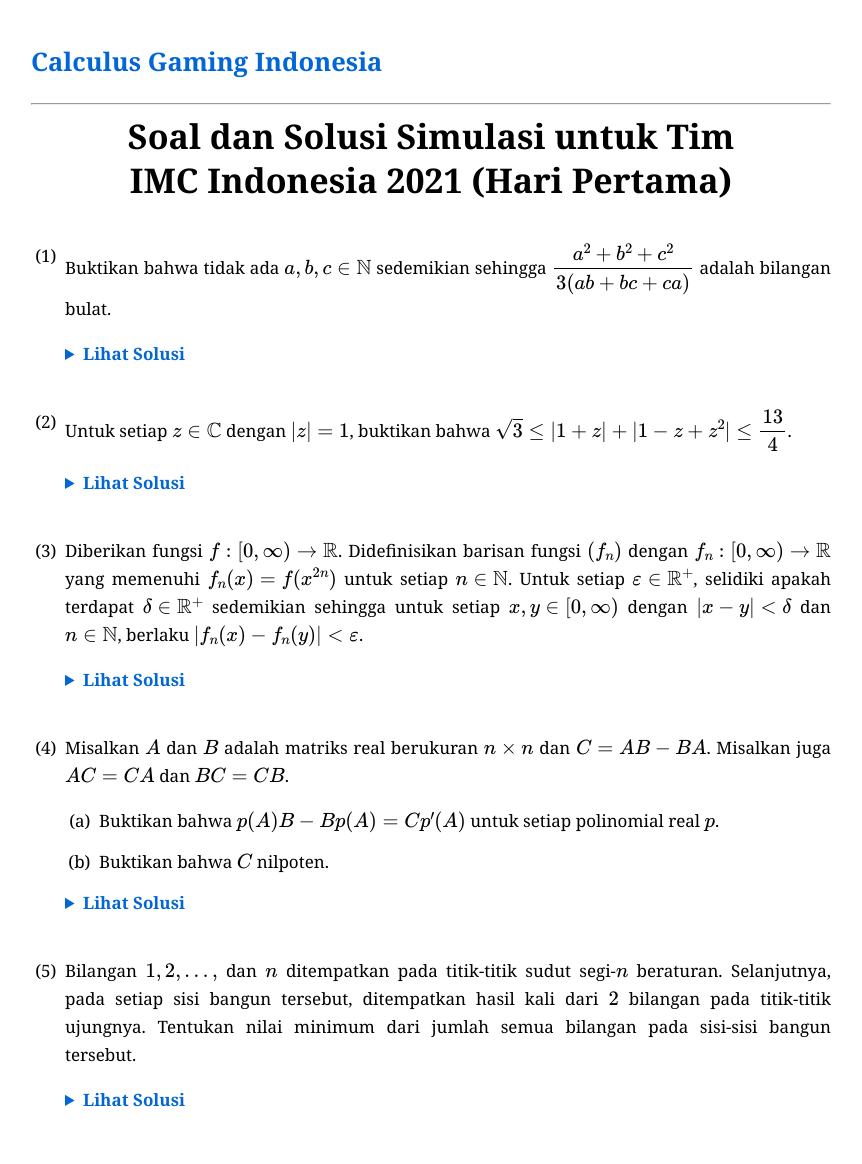
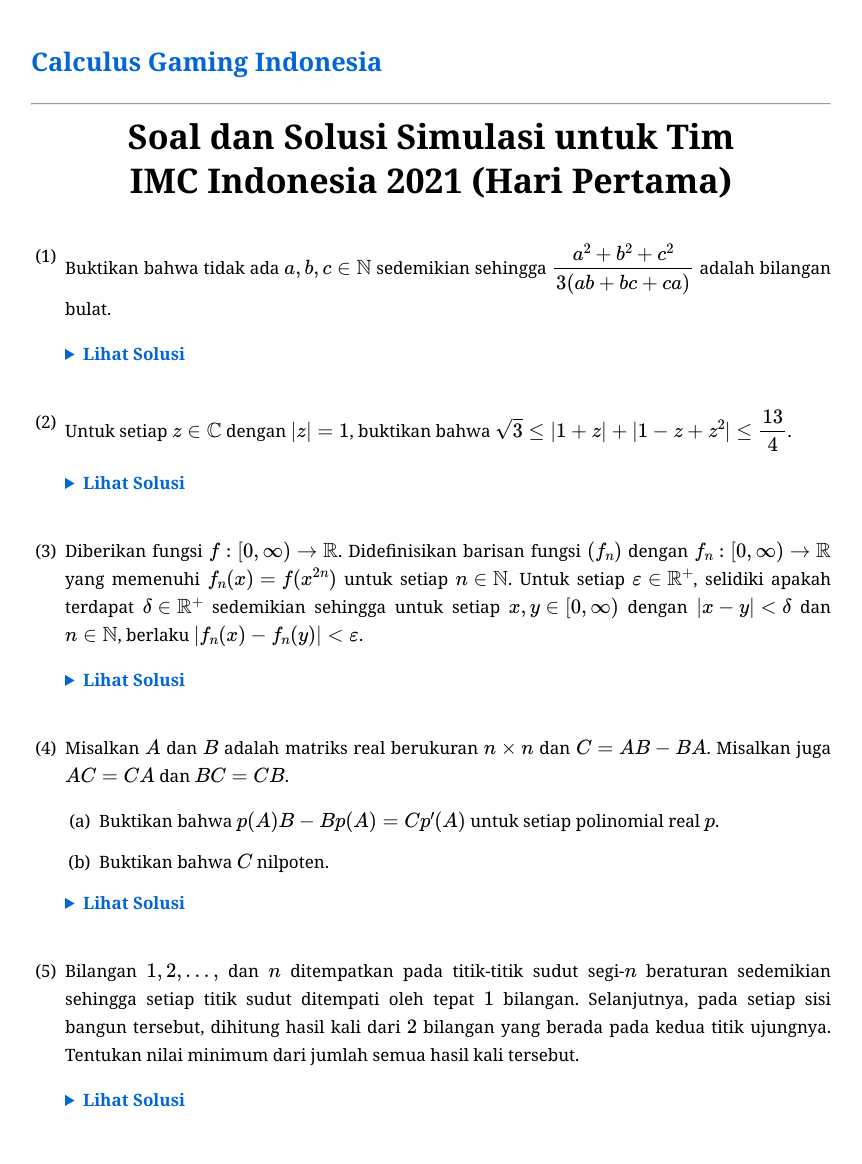
Before and after one commit to calculusgamingindonesia/calculusgamingindonesia.github.io, a Jekyll site: the page built from _posts/2026-07-02-sim-tim-imc-indo-21-1.md, in a window 1280 px wide. Shown: the whole page, without its empty margins (209-1071 px from the left). Built offline with Jekyll 4.4.1, drawn with Linux system fonts in a browser that asks for light colours; some web fonts are replaced.

Commit message:
Update 2026-07-02-sim-tim-imc-indo-21-1.md

```diff
--- a/_posts/2026-07-02-sim-tim-imc-indo-21-1.md
+++ b/_posts/2026-07-02-sim-tim-imc-indo-21-1.md
@@ -60,7 +60,7 @@ urutan: 15
    </div>
    </details>
 
-5. Bilangan $1, 2, \ldots,$ dan $n$ ditempatkan pada titik-titik sudut segi-$n$ beraturan. Selanjutnya, pada setiap sisi bangun tersebut, ditempatkan hasil kali dari $2$ bilangan pada titik-titik ujungnya. Tentukan nilai minimum dari jumlah semua bilangan pada sisi-sisi bangun tersebut.
+5. Bilangan $1, 2, \ldots,$ dan $n$ ditempatkan pada titik-titik sudut segi-$n$ beraturan sedemikian sehingga setiap titik sudut ditempati oleh tepat $1$ bilangan. Selanjutnya, pada setiap sisi bangun tersebut, dihitung hasil kali dari $2$ bilangan yang berada pada kedua titik ujungnya. Tentukan nilai minimum dari jumlah semua hasil kali tersebut.
 
    <details>
    <summary>Lihat Solusi</summary>
```
